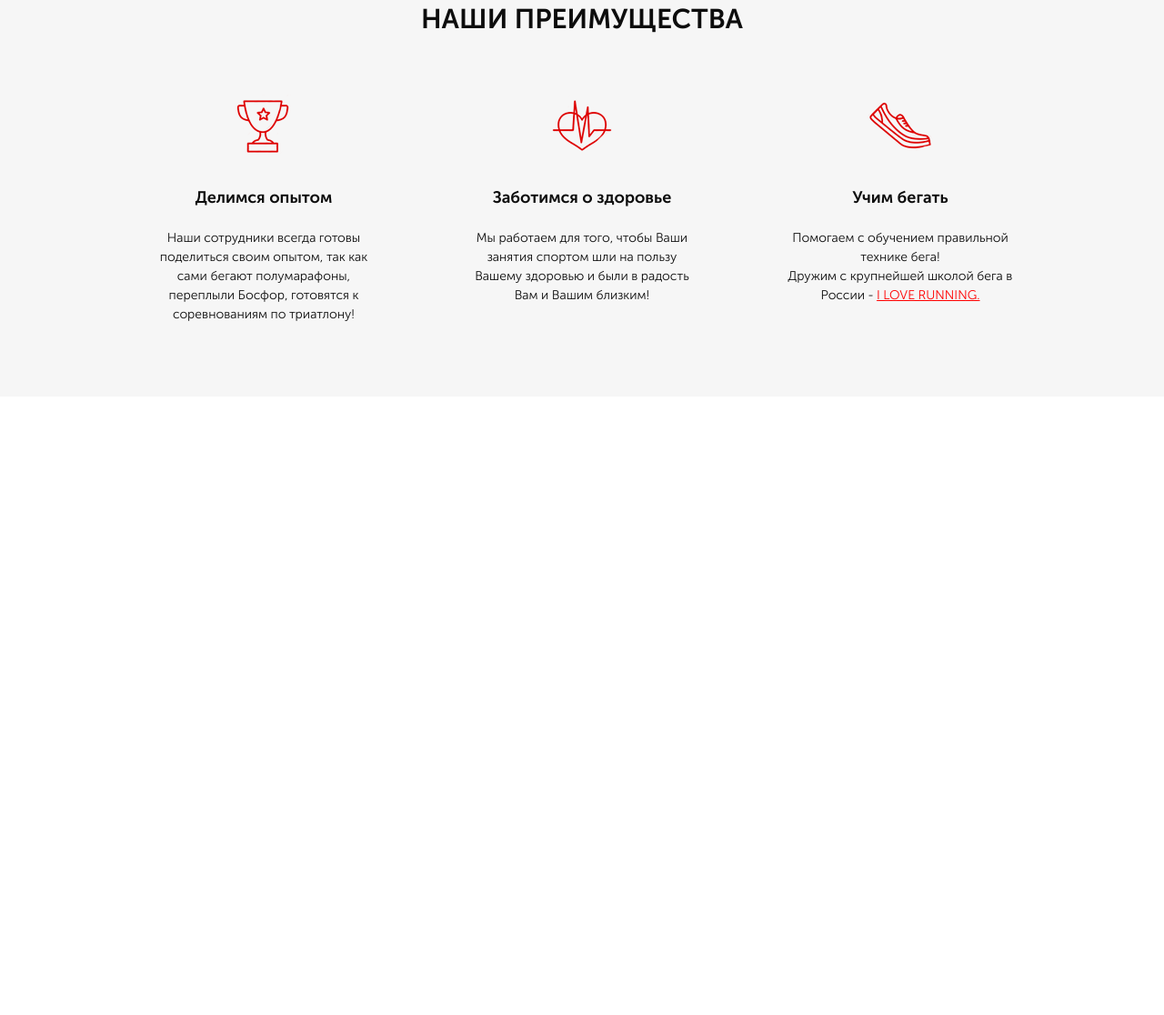
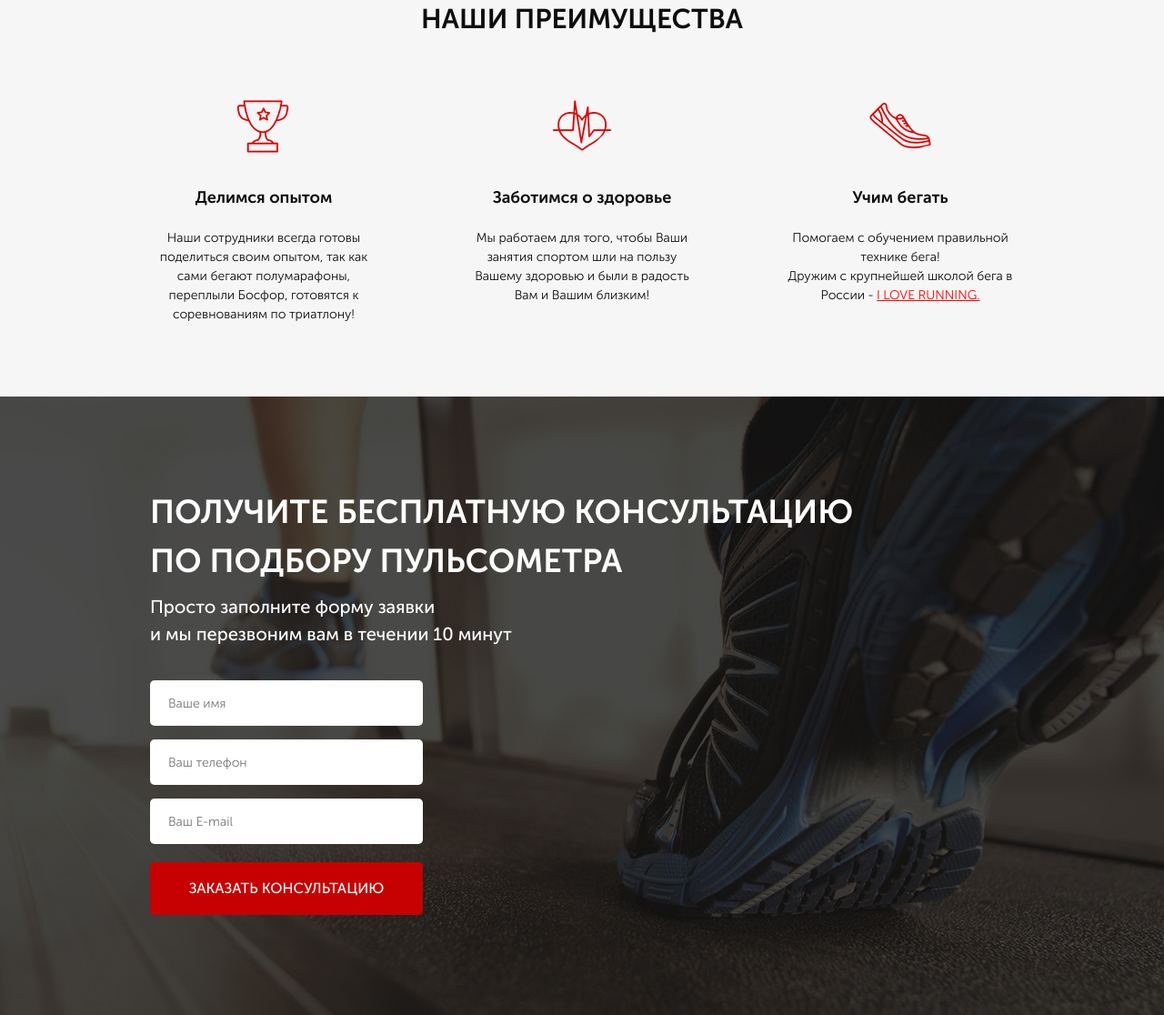
Before and after one commit to hondahotai/pulse-project, a website: page src/index.html in a window 1280 px wide. Shown: the part 761-1877 px from the top of the page at 91% size. Before the commit the page ends 1197 px from the top, so only its background shows below. Drawn offline with Linux system fonts and the light colour scheme.

Commit message:
add section

```diff
--- a/src/index.html
+++ b/src/index.html
@@ -90,5 +90,21 @@
             </div>
         </div>
    </section>
+
+   <section class="consultation">
+        <div class="container">
+            <h2 class="title title_left">Получите бесплатную консультацию <br> по подбору пульсометра </h2>
+            <div class="consultation__descr">Просто заполните форму заявки <br> и мы перезвоним вам в течении 10 минут
+            </div>
+
+            <form class="feed-form" action="#">
+                <input name="name" required placeholder="Ваше имя" type="text">
+                <input name="phone" required placeholder="Ваш телефон" type="number">
+                <input name="email" required placeholder="Ваш E-mail" type="email">
+
+                <button class="button button_submit">заказать кОНСУЛЬТАЦИЮ</button>
+            </form>
+        </div>
+   </section>
 </body>
 </html>
--- a/src/sass/blocks/_buttons.scss
+++ b/src/sass/blocks/_buttons.scss
@@ -15,4 +15,11 @@
         height: 50px;
         font-size: 16px;
     }
+    &_submit {
+        width: 100%;
+        height: 58px;
+        font-size: 16px;
+        text-align: center;
+        color: #FFFFFF;
+    }
 }
--- /dev/null
+++ b/src/sass/blocks/_consultation.scss
@@ -0,0 +1,11 @@
+.consultation {
+    min-height: 680px;
+    padding: 100px 0 92px 0;
+    background: url('../img/second_bg.jpg') center (center/cover) no-repeat;
+    &__descr {
+        color: #fff;
+        font-weight: 500;
+        font-size: 20px;
+        line-height: 30px;
+    }
+}
--- /dev/null
+++ b/src/sass/blocks/_forms.scss
@@ -0,0 +1,20 @@
+.feed-form {
+    margin-top: 36px;
+    display: flex;
+    flex-direction: column;
+    width: 300px;
+    input {
+        background-color: #fff;
+        height: 50px;
+        border-radius: 5px;
+        margin-bottom: 15px;
+        border: none;
+        padding: 0 20px;
+        color: #4B4B4B;
+        font-weight: 300;
+        font-size: 14px;
+        &:nth-child(3) {
+            margin-bottom: 20px;
+        }
+    }
+}
--- a/src/sass/blocks/_titles.scss
+++ b/src/sass/blocks/_titles.scss
@@ -3,4 +3,11 @@
     font-weight: 700;
     font-size: 30px;
     text-align: center;
+    text-transform: uppercase;
+    &_left {
+        color: #FFFFFF;
+        font-size: 36px;
+        text-align: left;
+        line-height: 54px;
+    }
 }
--- a/src/sass/style.scss
+++ b/src/sass/style.scss
@@ -11,4 +11,6 @@
 @import 'blocks/buttons';
 @import 'blocks/advantages';
 @import 'blocks/titles';
+@import 'blocks/consultation';
+@import 'blocks/forms';
 @import 'base/media';
```
Also changed, not shown: src/css/style.min.css, 1 other file.
